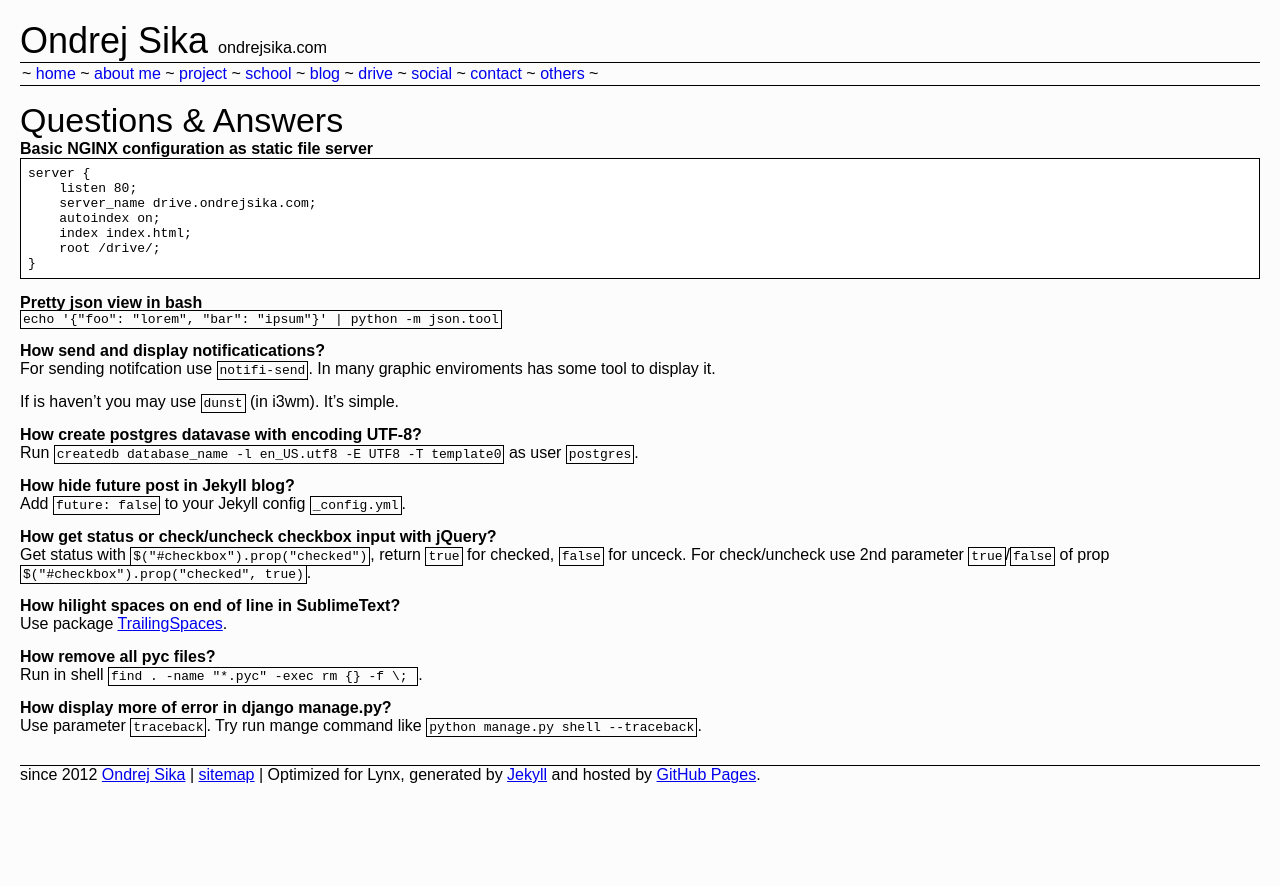
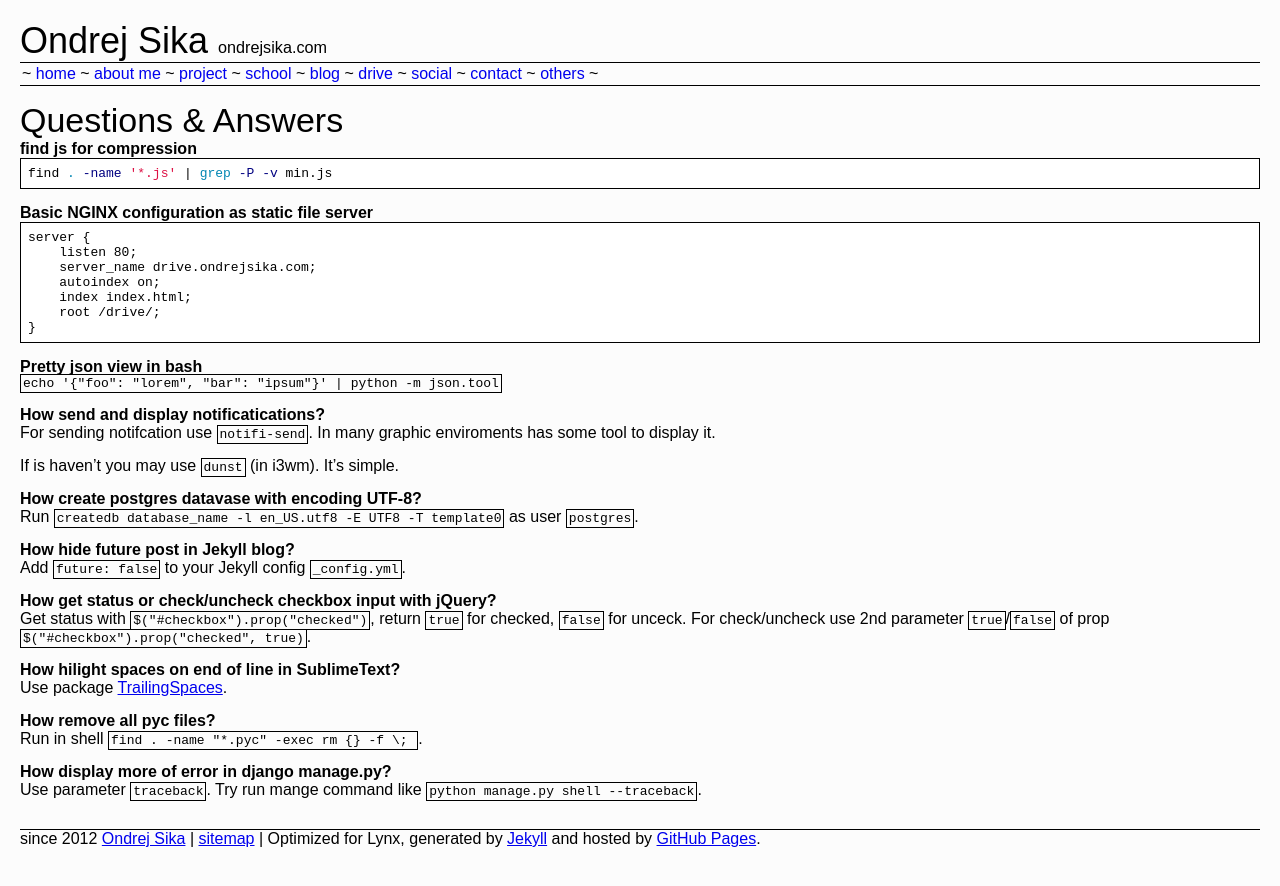
Before and after one commit to ondrejsika/ondrejsika.com, a Jekyll site: the page built from others/qa.md, in a window 1280 px wide. Shown: the top 886 px of the page. Built offline with Jekyll 4.4.1, drawn with Linux system fonts in a browser that asks for light colours; Markdown is read by kramdown in place of the engine named in the settings; comment, search, counter and statistics services are not loaded.

Commit message:
add QA: find all js for compression

````diff
--- a/others/qa.md
+++ b/others/qa.md
@@ -4,6 +4,12 @@
 ---
 
 ## Questions & Answers
+
+##### find js for compression
+
+``` bash
+find . -name '*.js' | grep -P -v min.js
+```
 
 ##### Basic NGINX configuration as static file server
 
````
